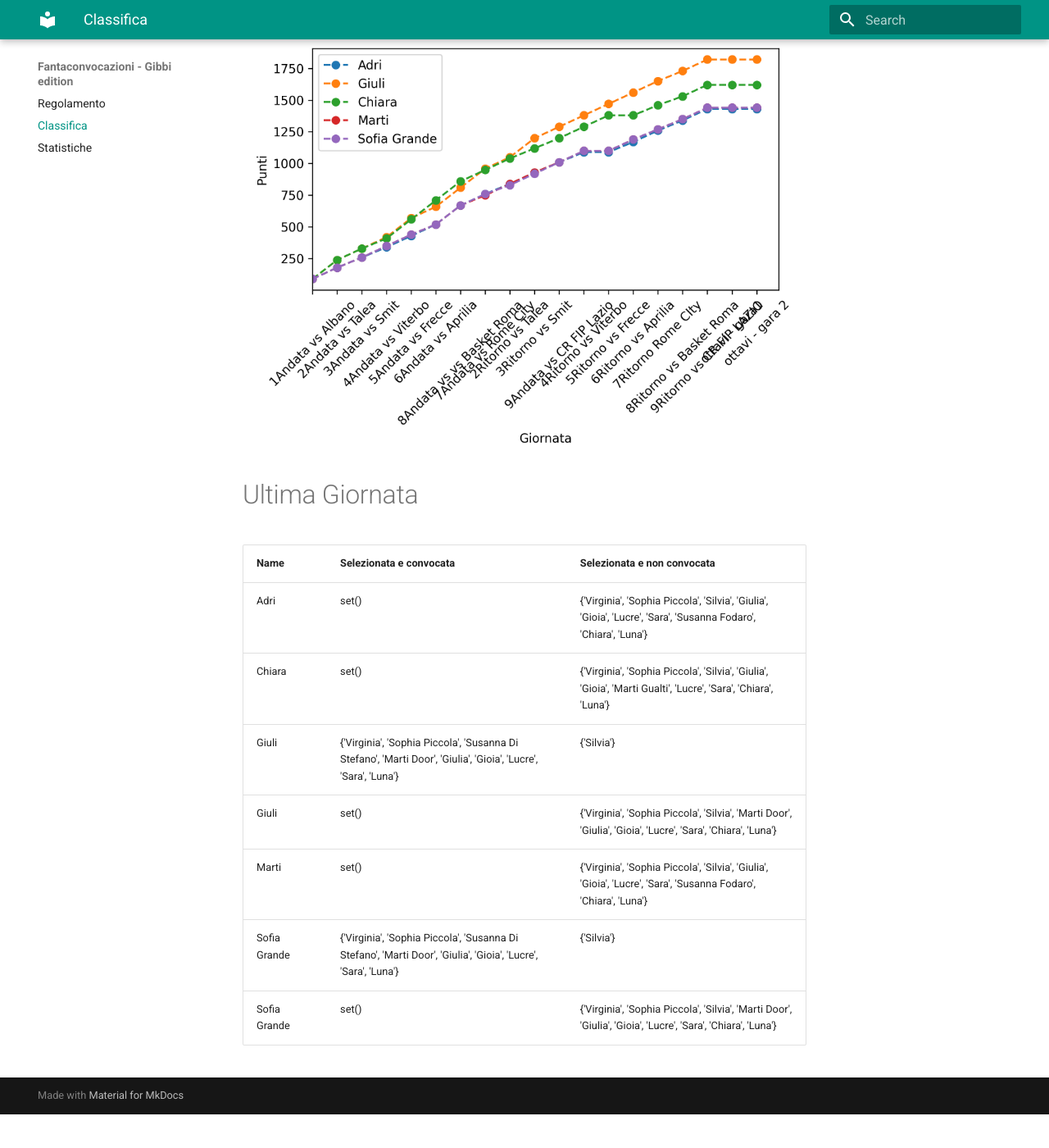
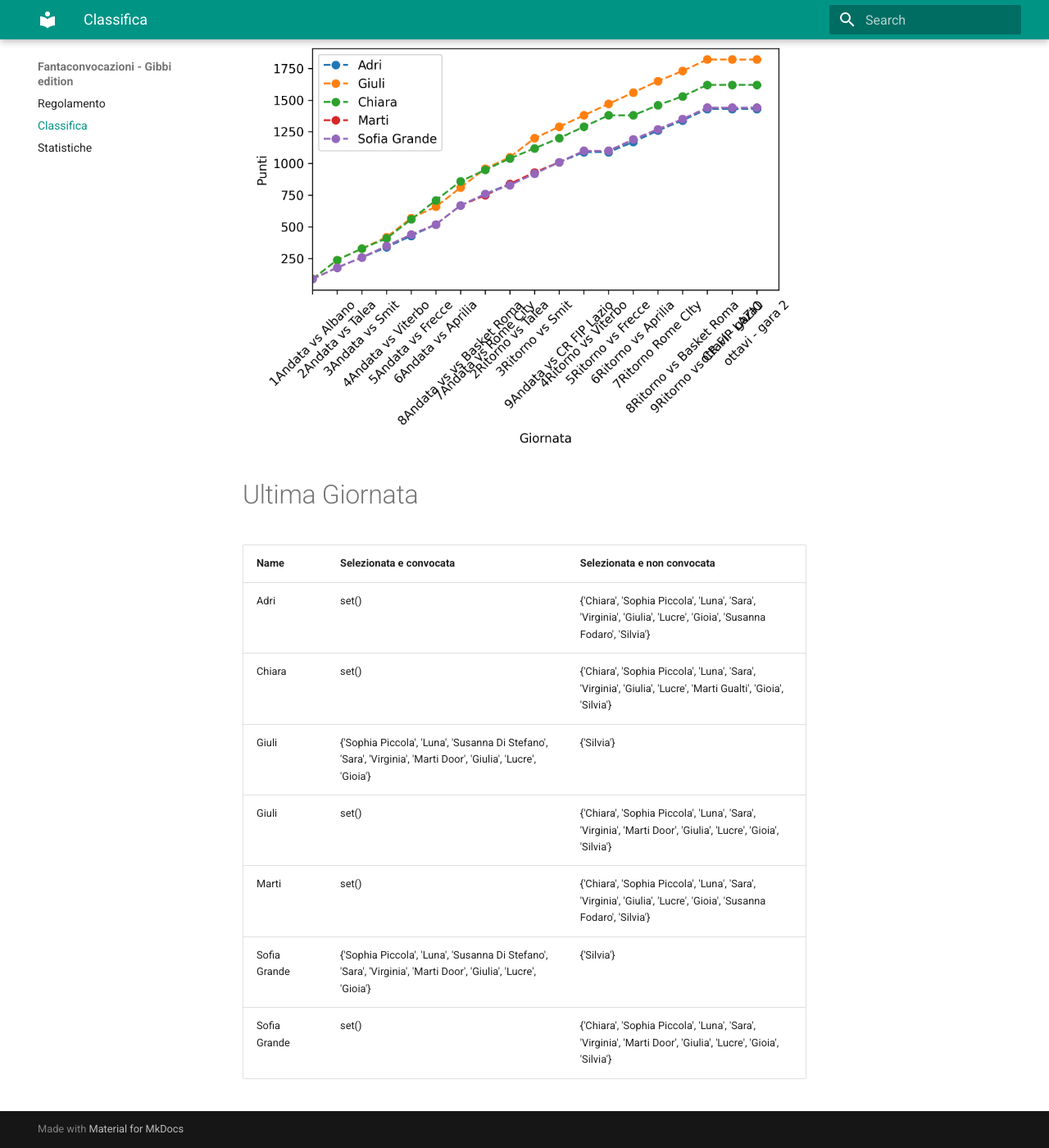
Before and after one commit to martinig94/fantagibbi, an MkDocs documentation site: the page built from docs/Classifica.md, in a window 1280 px wide and 1400 px high, scrolled down 565 px. Shown: the whole window at 82% size. Built offline with MkDocs 1.6.1 and Material for MkDocs 9.7.7, drawn with Linux system fonts in a browser that asks for light colours; before the commit the page ends 1924 px from its top, so only the background shows below that.

Commit message:
Auto-update from main.py

```diff
--- a/docs/Classifica.md
+++ b/docs/Classifica.md
@@ -18,11 +18,11 @@
 <!-- START_TABLE CORRECT -->
 | Name         | Selezionata e convocata                                                                                        | Selezionata e non convocata                                                                                      |
 |:-------------|:---------------------------------------------------------------------------------------------------------------|:-----------------------------------------------------------------------------------------------------------------|
-| Adri         | set()                                                                                                          | {'Virginia', 'Sophia Piccola', 'Silvia', 'Giulia', 'Gioia', 'Lucre', 'Sara', 'Susanna Fodaro', 'Chiara', 'Luna'} |
-| Chiara       | set()                                                                                                          | {'Virginia', 'Sophia Piccola', 'Silvia', 'Giulia', 'Gioia', 'Marti Gualti', 'Lucre', 'Sara', 'Chiara', 'Luna'}   |
-| Giuli        | {'Virginia', 'Sophia Piccola', 'Susanna Di Stefano', 'Marti Door', 'Giulia', 'Gioia', 'Lucre', 'Sara', 'Luna'} | {'Silvia'}                                                                                                       |
-| Giuli        | set()                                                                                                          | {'Virginia', 'Sophia Piccola', 'Silvia', 'Marti Door', 'Giulia', 'Gioia', 'Lucre', 'Sara', 'Chiara', 'Luna'}     |
-| Marti        | set()                                                                                                          | {'Virginia', 'Sophia Piccola', 'Silvia', 'Giulia', 'Gioia', 'Lucre', 'Sara', 'Susanna Fodaro', 'Chiara', 'Luna'} |
-| Sofia Grande | {'Virginia', 'Sophia Piccola', 'Susanna Di Stefano', 'Marti Door', 'Giulia', 'Gioia', 'Lucre', 'Sara', 'Luna'} | {'Silvia'}                                                                                                       |
-| Sofia Grande | set()                                                                                                          | {'Virginia', 'Sophia Piccola', 'Silvia', 'Marti Door', 'Giulia', 'Gioia', 'Lucre', 'Sara', 'Chiara', 'Luna'}     |
+| Adri         | set()                                                                                                          | {'Chiara', 'Sophia Piccola', 'Luna', 'Sara', 'Virginia', 'Giulia', 'Lucre', 'Gioia', 'Susanna Fodaro', 'Silvia'} |
+| Chiara       | set()                                                                                                          | {'Chiara', 'Sophia Piccola', 'Luna', 'Sara', 'Virginia', 'Giulia', 'Lucre', 'Marti Gualti', 'Gioia', 'Silvia'}   |
+| Giuli        | {'Sophia Piccola', 'Luna', 'Susanna Di Stefano', 'Sara', 'Virginia', 'Marti Door', 'Giulia', 'Lucre', 'Gioia'} | {'Silvia'}                                                                                                       |
+| Giuli        | set()                                                                                                          | {'Chiara', 'Sophia Piccola', 'Luna', 'Sara', 'Virginia', 'Marti Door', 'Giulia', 'Lucre', 'Gioia', 'Silvia'}     |
+| Marti        | set()                                                                                                          | {'Chiara', 'Sophia Piccola', 'Luna', 'Sara', 'Virginia', 'Giulia', 'Lucre', 'Gioia', 'Susanna Fodaro', 'Silvia'} |
+| Sofia Grande | {'Sophia Piccola', 'Luna', 'Susanna Di Stefano', 'Sara', 'Virginia', 'Marti Door', 'Giulia', 'Lucre', 'Gioia'} | {'Silvia'}                                                                                                       |
+| Sofia Grande | set()                                                                                                          | {'Chiara', 'Sophia Piccola', 'Luna', 'Sara', 'Virginia', 'Marti Door', 'Giulia', 'Lucre', 'Gioia', 'Silvia'}     |
 <!-- END_TABLE CORRECT -->
```
